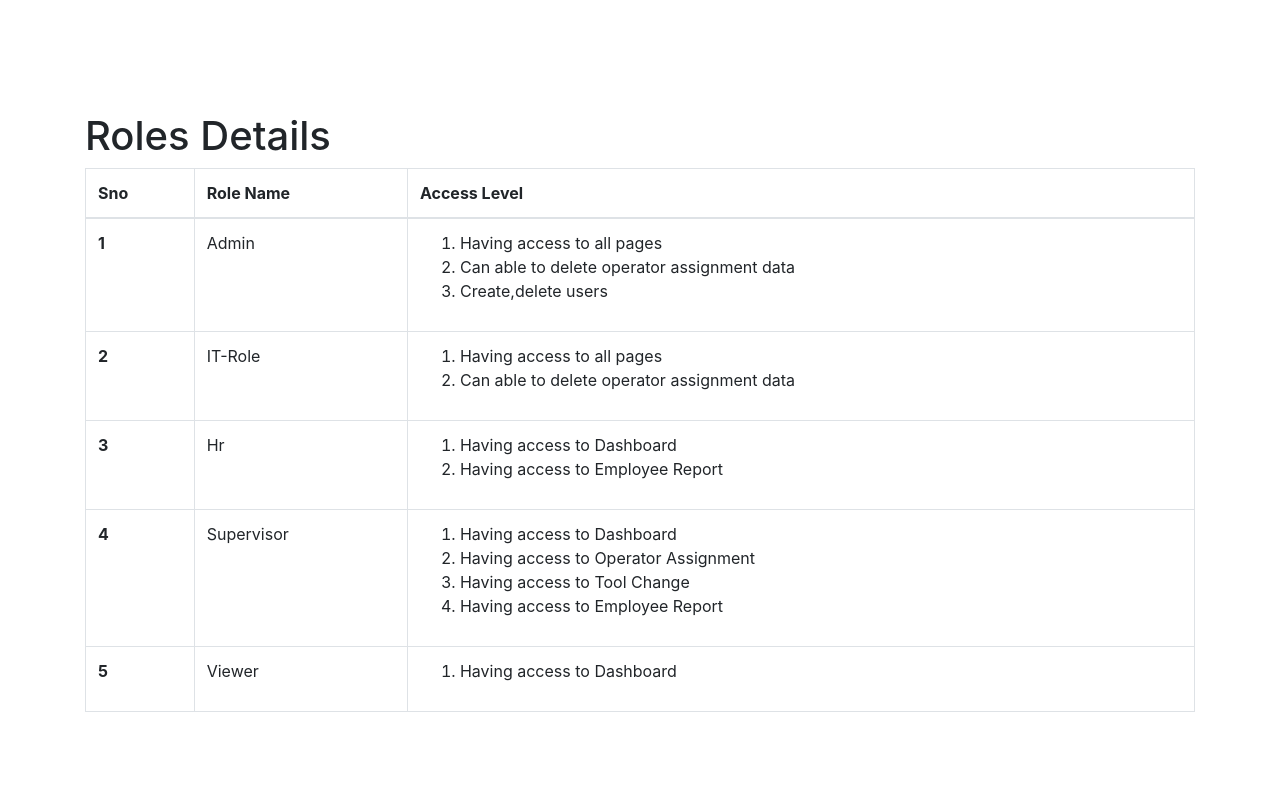
After one commit to Ktic15/iot, a Flask app: page /role_info in a window 1280 px wide. The commit adds this page. Run offline with Flask 3, Linux system fonts and the light colour scheme; parts of the project's set-up code (start-up, migrations or seed data) failed here and were passed over; some libraries are stand-ins or nearby versions.

Commit message:
- Role changes - added help doc for roles.

```diff
--- a/app/app.py
+++ b/app/app.py
@@ -184,7 +184,7 @@ def register():
 
 @app.route('/view_users')
 def view_users():
-    if(havingAccess(["admin"])==True):
+    if(havingAccess([""])==True):
         cur = conn.cursor(cursor_factory=psycopg2.extras.DictCursor)
         s = "SELECT * FROM logincredentials"
         cur.execute(s) # Execute the SQL
@@ -192,7 +192,7 @@ def view_users():
         cur.close()
         return render_template('view_users.html', list_users = list_users)
     else:
-        return havingAccess(["admin"])
+        return havingAccess([""])
 
 @app.route('/users/delete/<string:id>', methods = ['POST','GET'])
 def delete_user(id):
@@ -213,6 +213,10 @@ def logout():
     session.pop('role', None)
     # Redirect to login page
     return redirect(url_for('login'))
+
+@app.route('/role_info')
+def role_info():
+    return render_template('Role_info.html')
 
 @app.route('/error_msg/<errorMsg>')
 def errorPage(errorMsg):
@@ -318,43 +322,45 @@ def get_operator(sno):
 
 @app.route('/tool_change', methods=['POST','GET'])
 def tool_change():
-    cur = conn.cursor(cursor_factory=psycopg2.extras.DictCursor)
-    if request.method == 'POST':
-        machine_id = request.form['machineCode']
-        tool_id = request.form['toolCode']
-        reason = request.form['reason']
+    if(havingAccess(["supervisor"])==True):
+        cur = conn.cursor(cursor_factory=psycopg2.extras.DictCursor)
+        if request.method == 'POST':
+            machine_id = request.form['machineCode']
+            tool_id = request.form['toolCode']
+            reason = request.form['reason']
 
 
-        s="SELECT * FROM tool_data where machine_no=\'"+machine_id+"\'"
-        cur.execute(s)
-        check = cur.fetchall()
+            s="SELECT * FROM tool_data where machine_no=\'"+machine_id+"\'"
+            cur.execute(s)
+            check = cur.fetchall()
 
-        try:
-            if check==[]:
-                cur.execute("INSERT INTO tool_data (tool_no,machine_no,reason) VALUES (%s,%s,%s)", (tool_id,machine_id,reason))
-            else:
-                s="UPDATE tool_data SET tool_no=\'"+tool_id+"\',reason=\'"+str(reason)+"\' where machine_no=\'"+machine_id+"\'"
-                cur.execute(s)
-            conn.commit()
-            flash('Tool Updated Successfully')
-        except (Exception, psycopg2.DatabaseError) as error:
-            flash('Error Occurred : '+str(error))
-            conn.rollback()
+            try:
+                if check==[]:
+                    cur.execute("INSERT INTO tool_data (tool_no,machine_no,reason) VALUES (%s,%s,%s)", (tool_id,machine_id,reason))
+                else:
+                    s="UPDATE tool_data SET tool_no=\'"+tool_id+"\',reason=\'"+str(reason)+"\' where machine_no=\'"+machine_id+"\'"
+                    cur.execute(s)
+                conn.commit()
+                flash('Tool Updated Successfully')
+            except (Exception, psycopg2.DatabaseError) as error:
+                flash('Error Occurred : '+str(error))
+                conn.rollback()
 
-    s = "SELECT * FROM machine_master"
-    cur.execute(s) # Execute the SQL
-    machine_data = cur.fetchall()
+        s = "SELECT * FROM machine_master"
+        cur.execute(s) # Execute the SQL
+        machine_data = cur.fetchall()
 
-    s = "SELECT * FROM tool_master"
-    cur.execute(s) # Execute the SQL
-    tool_data = cur.fetchall()
+        s = "SELECT * FROM tool_master"
+        cur.execute(s) # Execute the SQL
+        tool_data = cur.fetchall()
 
-    s = "SELECT * FROM machine_master INNER JOIN tool_data ON machine_master.mno=tool_data.machine_no INNER JOIN tool_master ON tool_master.tno=tool_data.tool_no"
-    cur.execute(s) # Execute the SQL
-    machine_tool_data = cur.fetchall()
-    cur.close()
+        s = "SELECT * FROM machine_master INNER JOIN tool_data ON machine_master.mno=tool_data.machine_no INNER JOIN tool_master ON tool_master.tno=tool_data.tool_no"
+        cur.execute(s) # Execute the SQL
+        machine_tool_data = cur.fetchall()
+        cur.close()
 
-    return render_template('Tool_Change.html', machine_data = machine_data, tool_data=tool_data, machine_tool_data=machine_tool_data)
+        return render_template('Tool_Change.html', machine_data = machine_data, tool_data=tool_data, machine_tool_data=machine_tool_data)
+    return havingAccess(["supervisor"])
 
 @app.route('/machine_stoppage')
 def machine_stoppage():
@@ -510,14 +516,14 @@ def delete_employee(ecode):
 
 @app.route('/part')
 def PIndex():
-    if(havingAccess()==True):
+    if(havingAccess([""])==True):
         cur = conn.cursor(cursor_factory=psycopg2.extras.DictCursor)
         s = "SELECT * FROM Part_Master"
         cur.execute(s) # Execute the SQL
         list_parts = cur.fetchall()
         cur.close()
         return render_template('Part_Master.html', list_parts = list_parts)
-    return havingAccess()
+    return havingAccess([""])
 
 @app.route('/part/add_part', methods=['POST'])
 def add_part():
@@ -594,14 +600,14 @@ def delete_part(pcode):
 
 @app.route('/machine')
 def MIndex():
-    if(havingAccess()==True):
+    if(havingAccess([""])==True):
         cur = conn.cursor(cursor_factory=psycopg2.extras.DictCursor)
         s = "SELECT * FROM Machine_Master"
         cur.execute(s) # Execute the SQL
         list_users = cur.fetchall()
         cur.close()
         return render_template('Machine_Master.html', list_machine = list_users)
-    return havingAccess()
+    return havingAccess([""])
 
 @app.route('/machine/add_machine', methods=['POST'])
 def add_machine():
@@ -678,14 +684,14 @@ def delete_machine(Mno):
 
 @app.route('/tool')
 def TIndex():
-    if(havingAccess()==True):
+    if(havingAccess([""])==True):
         cur = conn.cursor(cursor_factory=psycopg2.extras.DictCursor)
         s = "SELECT * FROM Tool_Master"
         cur.execute(s) # Execute the SQL
         list_users = cur.fetchall()
         cur.close()
         return render_template('Tool_Master.html', list_tool = list_users)
-    return havingAccess()
+    return havingAccess([""])
 
 @app.route('/tool/add_tool', methods=['POST'])
 def add_tool():
@@ -756,14 +762,14 @@ def delete_tool(tno):
 
 @app.route('/shift')
 def SIndex():
-    if(havingAccess()==True):
+    if(havingAccess([""])==True):
         cur = conn.cursor(cursor_factory=psycopg2.extras.DictCursor)
         s = "SELECT * FROM Shift_Master"
         cur.execute(s) # Execute the SQL
         list_users = cur.fetchall()
         cur.close()
         return render_template('Shift_Master.html', list_shift = list_users)
-    return havingAccess()
+    return havingAccess([""])
 
 @app.route('/shift/add_shift', methods=['POST'])
 def add_shift():
@@ -833,14 +839,14 @@ def delete_shift(scode):
 
 @app.route('/product_line')
 def PLIndex():
-    if(havingAccess()==True):
+    if(havingAccess([""])==True):
         cur = conn.cursor(cursor_factory=psycopg2.extras.DictCursor)
         s = "SELECT * FROM Product_line_Master"
         cur.execute(s) # Execute the SQL
         list_users = cur.fetchall()
         cur.close()
         return render_template('Product_line_Master.html', list_product_line = list_users)
-    return havingAccess()
+    return havingAccess([""])
 
 @app.route('/product_line/add_product_line', methods=['POST'])
 def add_product_line():
@@ -953,7 +959,7 @@ def DbIndex():
 
 @app.route('/datahub')
 def DhIndex():
-    return redirect("/machine")
+    return redirect("/employee")
     # cur = conn.cursor(cursor_factory=psycopg2.extras.DictCursor)
     # s = "SELECT * FROM Product_line_Master"
     # cur.execute(s) # Execute the SQL
@@ -968,7 +974,7 @@ def manage():
 def RIndex():
     return  redirect("/employees_report")
     # Check if user is loggedin
-    if(havingAccess()==True):
+    if(havingAccess([""])==True):
         cur = conn.cursor(cursor_factory=psycopg2.extras.DictCursor)
         global list_data
         global table_vs_column
@@ -1022,12 +1028,12 @@ def RIndex():
 
         return render_template('Report.html', employee_master=employee_master, machine_master=machine_master, machine_data=machine_data,machine_operator=machine_operator, table_vs_column=table_vs_column, list_data = list_data, status=status)
     # User is not loggedin redirect to login page
-    return havingAccess()
+    return havingAccess([""])
 
 @app.route('/employees_report', methods=['POST','GET'])
 def employees_report():
     # Check if user is loggedin
-    if(havingAccess()==True):
+    if(havingAccess([""])==True):
         cur = conn.cursor(cursor_factory=psycopg2.extras.DictCursor)
         global list_data
         global table_vs_column
@@ -1211,9 +1217,9 @@ def employees_report():
         toolItem = cur.fetchall()
         cur.close()
 
-    return render_template('Employees_Report.html',employeesItem=employeesItem, shiftItem=shiftItem,machinesItem=machinesItem,partsItem=partsItem, supervisorsItem=supervisorsItem,toolItem=toolItem, columns=columns, columns_length=len(columns), list_data = list_data, list_data_length = len(list_data), status=status,userInput=userInput,part_master_tolorance_data=part_master_tolorance_data)
+        return render_template('Employees_Report.html',employeesItem=employeesItem, shiftItem=shiftItem,machinesItem=machinesItem,partsItem=partsItem, supervisorsItem=supervisorsItem,toolItem=toolItem, columns=columns, columns_length=len(columns), list_data = list_data, list_data_length = len(list_data), status=status,userInput=userInput,part_master_tolorance_data=part_master_tolorance_data)
     # User is not loggedin redirect to login page
-    return havingAccess()
+    return havingAccess([""])
 
 if __name__ == "__main__":
     app.run(host="0.0.0.0")
--- /dev/null
+++ b/app/templates/Role_info.html
@@ -0,0 +1,88 @@
+<!DOCTYPE html>
+<html>
+<head>
+    <meta charset="utf-8">
+    <title>Role Info</title>
+    <link rel="stylesheet" href="{{ url_for('static', filename='css/style.css') }}">
+    <link rel="stylesheet" href="https://use.fontawesome.com/releases/v5.7.1/css/all.css">
+    <!-- Google Fonts -->
+    <link href='https://fonts.googleapis.com/css?family=Passion+One' rel='stylesheet' type='text/css'>
+    <link href='https://fonts.googleapis.com/css?family=Oxygen' rel='stylesheet' type='text/css'>
+    <link href="https://maxcdn.bootstrapcdn.com/bootstrap/4.1.1/css/bootstrap.min.css" rel="stylesheet" id="bootstrap-css">
+    <script src="https://code.jquery.com/jquery-3.3.1.slim.min.js" integrity="sha384-q8i/X+965DzO0rT7abK41JStQIAqVgRVzpbzo5smXKp4YfRvH+8abtTE1Pi6jizo" crossorigin="anonymous"></script>
+    <script src="https://cdn.jsdelivr.net/npm/popper.js@1.14.7/dist/umd/popper.min.js" integrity="sha384-UO2eT0CpHqdSJQ6hJty5KVphtPhzWj9WO1clHTMGa3JDZwrnQq4sF86dIHNDz0W1" crossorigin="anonymous"></script>
+    <script src="https://cdn.jsdelivr.net/npm/bootstrap@4.3.1/dist/js/bootstrap.min.js" integrity="sha384-JjSmVgyd0p3pXB1rRibZUAYoIIy6OrQ6VrjIEaFf/nJGzIxFDsf4x0xIM+B07jRM" crossorigin="anonymous"></script>
+    <link rel= "stylesheet" type= "text/css" href= "{{ url_for('static',filename='styles/app.css') }}">
+</head>
+<body>
+<div class="login-bg" style="">
+    <div class="check container py-5 ">
+        <h1>Roles Details</h1>
+        <table class="table table-bordered">
+            <thead>
+            <tr>
+                <th scope="col">Sno</th>
+                <th scope="col">Role Name</th>
+                <th scope="col">Access Level</th>
+            </tr>
+            </thead>
+            <tbody>
+            <tr>
+                <th scope="row">1</th>
+                <td>Admin</td>
+                <td>
+                    <ol>
+                        <li>Having access to all pages</li>
+                        <li>Can able to delete operator assignment data</li>
+                        <li>Create,delete users</li>
+                    </ol>
+                </td>
+            </tr>
+            <tr>
+                <th scope="row">2</th>
+                <td>IT-Role</td>
+                <td>
+                    <ol>
+                        <li>Having access to all pages</li>
+                        <li>Can able to delete operator assignment data</li>
+                    </ol>
+                </td>
+            </tr>
+            <tr>
+                <th scope="row">3</th>
+                <td>Hr</td>
+                <td>
+                    <ol>
+                        <li>Having access to Dashboard</li>
+                        <li>Having access to Employee Report</li>
+                    </ol>
+                </td>
+            </tr>
+            <tr>
+                <th scope="row">4</th>
+                <td>Supervisor</td>
+                <td>
+                    <ol>
+                        <li>Having access to Dashboard</li>
+                        <li>Having access to Operator Assignment</li>
+                        <li>Having access to Tool Change</li>
+                        <li>Having access to Employee Report</li>
+                    </ol>
+                </td>
+            </tr>
+            <tr>
+                <th scope="row">5</th>
+                <td>Viewer</td>
+                <td>
+                    <ol>
+                        <li>Having access to Dashboard</li>
+                    </ol>
+                </td>
+            </tr>
+        </table>
+    </div>
+</div>
+</div>
+
+</body>
+</html>
--- a/app/templates/register.html
+++ b/app/templates/register.html
@@ -48,7 +48,6 @@
                                             <option value="it-role">IT Role</option>
                                             <option value="hr">Hr</option>
                                             <option value="supervisor">Supervisor</option>
-                                            <option value="production-incharge">Production Incharge</option>
                                             <option value="viewer">Viewer</option>
                                         </select>
                                     </div>
@@ -68,6 +67,7 @@
                                         <input type="submit" value="Register" class="btn btn-primary btn-lg" style="padding-left: 2.5rem; padding-right: 2.5rem;" name="">
                                         <a href="{{ url_for('view_users') }}" class="btn btn-primary btn-lg">View User</a>
                                         <p class="medium fw-bold mt-2 pt-1 mb-0">Already having a account? <a href="{{ url_for('login') }}" class="link-danger">Login</a></p>
+                                        <p class="medium fw-bold mt-2 pt-1 mb-0">Need to know about Role Details? <a href="{{ url_for('role_info') }}" class="link-danger">Role info</a></p>
                                     </div>
                                 </form>
                             </div>
```
